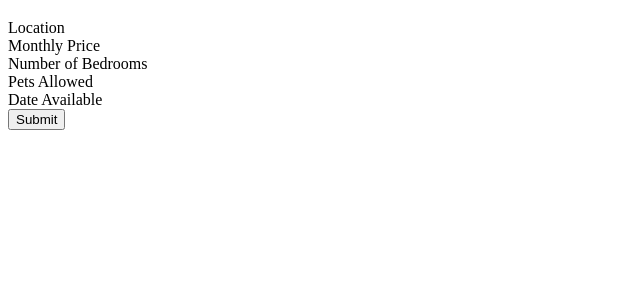
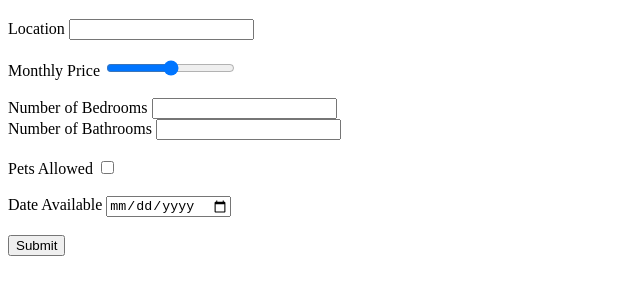
Before and after one commit to mayureshk-haptiq/HTML-CSS, a plain HTML site: page html-sandbox-starter/02-forms-and-inputs/07-html-form-challenge/index.html in a window 1280 px wide. Shown: the part 61-356 px from the top of the page, without its empty margins (0-640 px from the left). Drawn offline with Linux system fonts and the light colour scheme.

Commit message:
HTML update

```diff
--- a/html-sandbox-starter/02-forms-and-inputs/07-html-form-challenge/index.html
+++ b/html-sandbox-starter/02-forms-and-inputs/07-html-form-challenge/index.html
@@ -12,24 +12,41 @@
     <form action="">
       <div>
         <label for="location">Location</label>
+        <input type="text" name="location" id="location" />
       </div>
-
+      <br />
       <div>
         <label for="monthly-price">Monthly Price</label>
+        <input type="range" name="monthly-price" id="monthly-price" />
       </div>
-
+      <br />
       <div>
         <label for="number-of-bedrooms">Number of Bedrooms</label>
+        <input
+          type="number"
+          name="number-of-bedrooms"
+          id="number-of-bedrooms"
+        />
       </div>
-
+      <div>
+        <label for="number-of-bathrooms">Number of Bathrooms</label>
+        <input
+          type="number"
+          name="number-of-bathrooms"
+          id="number-of-bathrooms"
+        />
+      </div>
+      <br />
       <div>
         <label for="pets-allowed">Pets Allowed</label>
+        <input type="checkbox" name="pets-allowed" id="pets-allowed" />
       </div>
-
+      <br />
       <div>
         <label for="date-available">Date Available</label>
+        <input type="date" name="date-available" id="date-available" />
       </div>
-
+      <br />
       <button type="submit">Submit</button>
     </form>
   </body>
```
